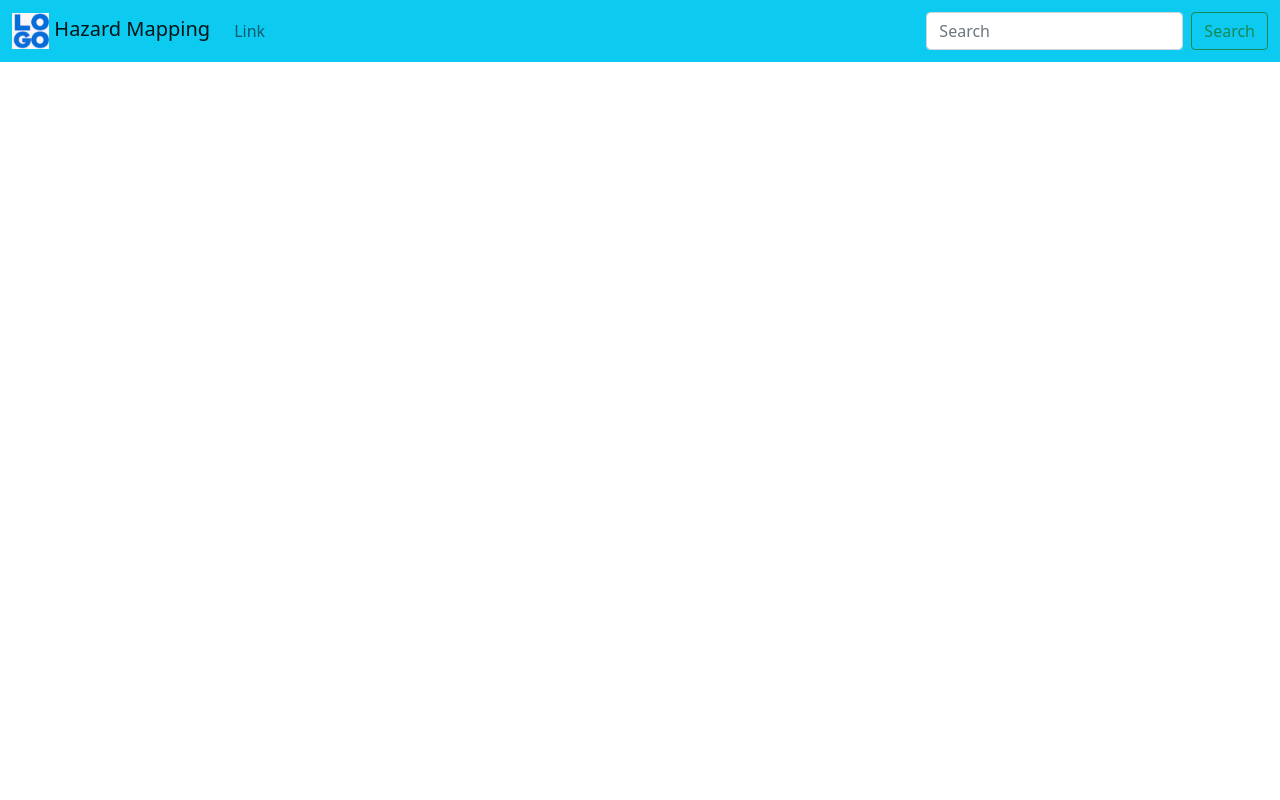
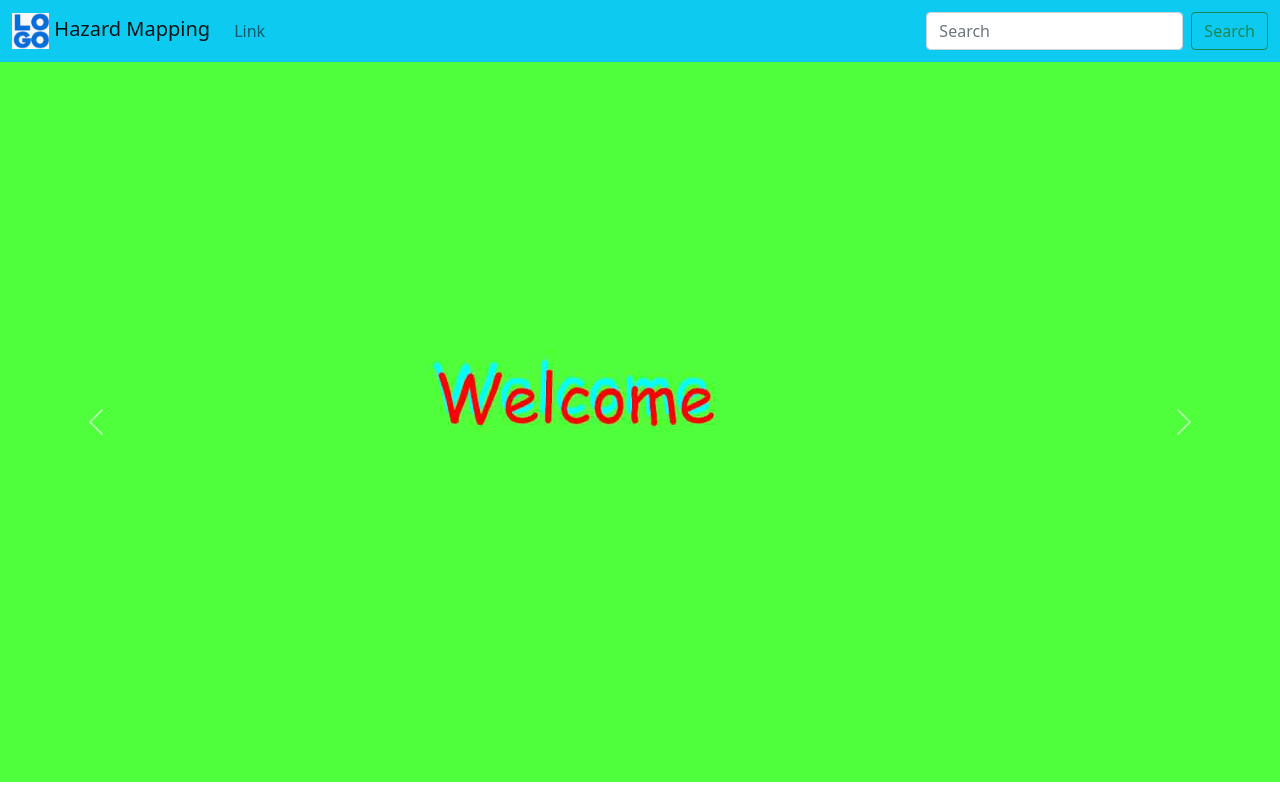
Before and after one commit to kjfraser/1800_202310_BBY23, a plain HTML site: page index.html in a window 1280 px wide. Drawn offline with nearby package versions, Linux system fonts and the light colour scheme.

Commit message:
Added temporary welcome carousel

```diff
--- a/index.html
+++ b/index.html
@@ -28,9 +28,7 @@
 
 <body>
 
-    <!------------------------------>
-    <!-- Your HTML Layout go here -->
-    <!------------------------------>
+   <!--Header-->
     <nav class="navbar navbar-expand-lg navbar-light bg-info">
         <div class="container-fluid">
             <a class="navbar-brand" href="#">
@@ -55,6 +53,35 @@
         </div>
     </nav>
 
+    <!--Welcome-->
+    <div id="carouselExample" class="carousel slide">
+        <div class="carousel-inner">
+          <div class="carousel-item active">
+            <img src="./images/titltecard.jpg" class="d-block w-100" alt="...">
+          </div>
+          <div class="carousel-item">
+            <img src="./images/titltecard.jpg" class="d-block w-100" alt="...">
+          </div>
+          <div class="carousel-item">
+            <img src="./images/titltecard.jpg" class="d-block w-100" alt="...">
+          </div>
+        </div>
+        <button class="carousel-control-prev" type="button" data-bs-target="#carouselExample" data-bs-slide="prev">
+          <span class="carousel-control-prev-icon" aria-hidden="true"></span>
+          <span class="visually-hidden">Previous</span>
+        </button>
+        <button class="carousel-control-next" type="button" data-bs-target="#carouselExample" data-bs-slide="next">
+          <span class="carousel-control-next-icon" aria-hidden="true"></span>
+          <span class="visually-hidden">Next</span>
+        </button>
+      </div>
+
+      <!--Footer-->
+
+
+
+
+
 
     <!---------------------------------------------->
     <!-- Your own JavaScript functions go here    -->
```
Also changed, not shown: images/titltecard.jpg (added).
